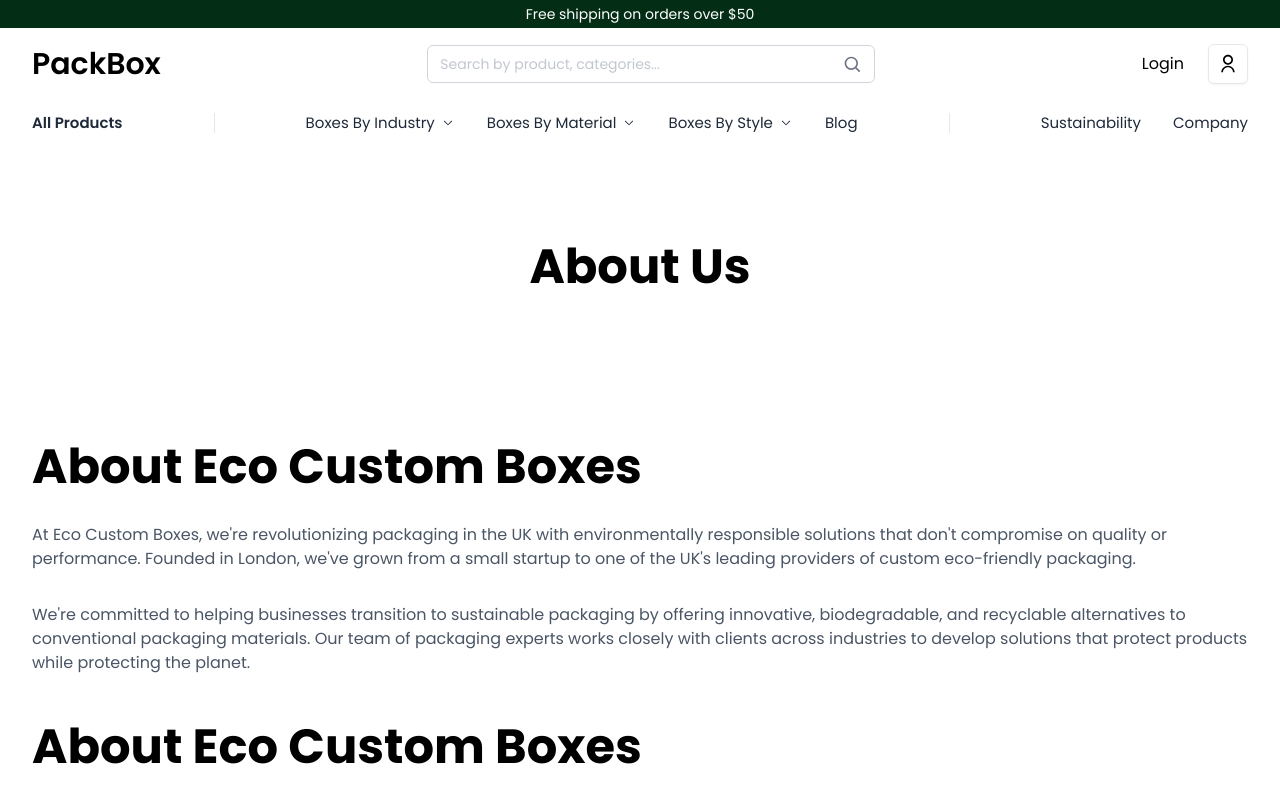
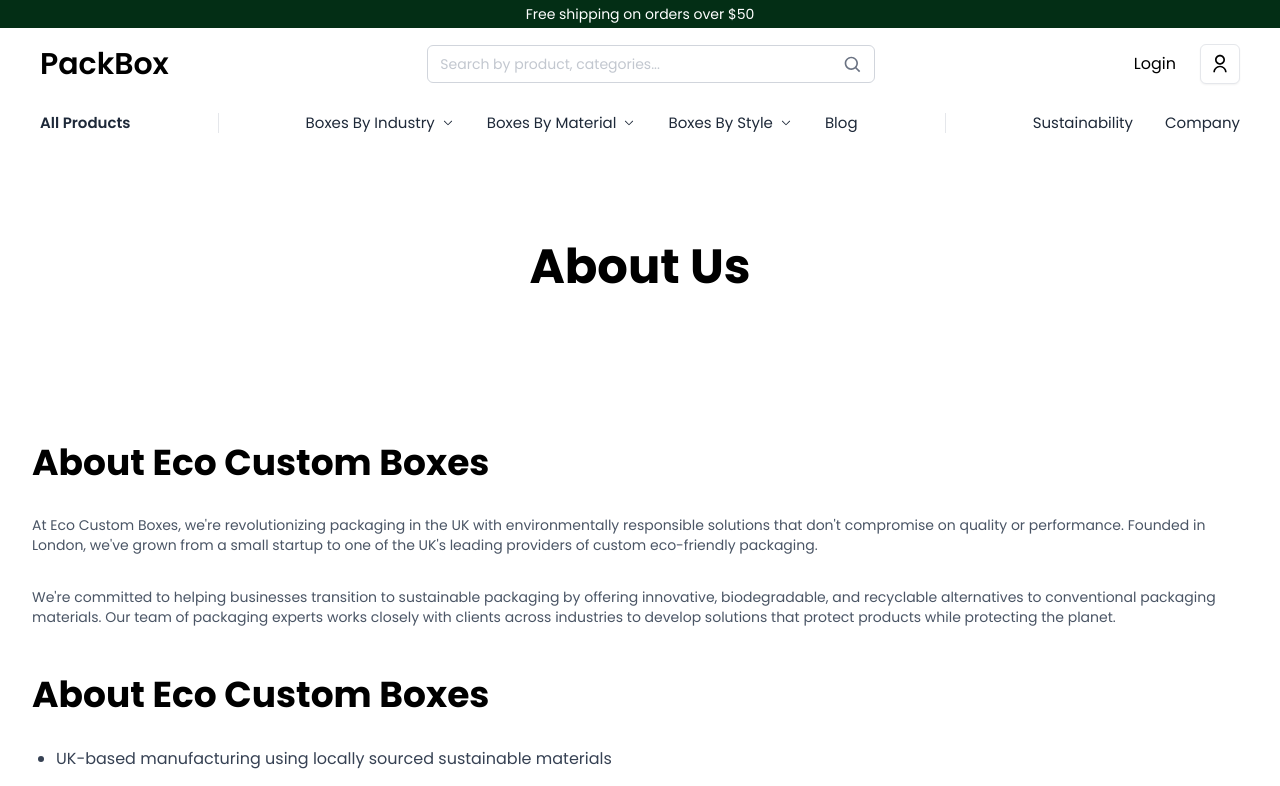
Before and after one commit to alinoumanriaz/packaging-frontend, a Next.js app: page /pages/about-us in a window 1280 px wide. Shown: the top 786 px of the page. Built offline with nearby package versions, Linux system fonts and the light colour scheme; no server answers.

Commit message:
update frontend ui

```diff
--- a/src/app/page.tsx
+++ b/src/app/page.tsx
@@ -10,7 +10,7 @@ import StyleBoxesSection from "@/components/home-components/StyleBoxesSection";
 
 export default function Home() {
   return (
-    <div className="flex-col space-y-24 mb-20">
+    <div className="flex-col space-y-16 md:space-y-24 mb-20">
       <HeroBanner />
       <MaterialBoxesSection />
       <IndustryBoxesSection />
--- a/src/components/Header.tsx
+++ b/src/components/Header.tsx
@@ -64,16 +64,16 @@ const Header = () => {
   return (
     <header className="relative">
       {/* top header */}
-      <div className="bg-green-950 text-sm text-white text-center py-1 px-4 w-full">
+      <div className="bg-green-950 text-xs md:text-sm text-white text-center py-1 px-4 w-full">
         Free shipping on orders over $50
       </div>
 
       {/* main header */}
       <div className="w-full flex justify-center items-center">
-        <div className="w-full px-4 md:px-6 lg:px-8 flex justify-between items-center py-3 md:py-4">
+        <div className="w-full px-4 md:px-6 lg:px-10 flex justify-between items-center py-3 md:py-4 ">
           {/* Mobile menu button */}
           <button
-            className="md:hidden p-2"
+            className="md:hidden w-9 h-9 md:w-10 md:h-10 border border-gray-200 flex justify-center items-center bg-white shadow-xs rounded-md hover:bg-gray-50 transition"
             onClick={toggleMobileMenu}
             aria-label="Toggle menu"
           >
@@ -117,7 +117,6 @@ const Header = () => {
             )}
             <button
               className="w-9 h-9 md:w-10 md:h-10 border border-gray-200 flex justify-center items-center bg-white shadow-xs rounded-md hover:bg-gray-50 transition"
-              aria-label="Shopping cart"
             >
               <RiUserLine className="size-5" />
               <span className="sr-only">User</span>
@@ -128,7 +127,7 @@ const Header = () => {
 
       {/* Desktop navbar */}
       <div className="hidden md:flex w-full justify-center items-center">
-        <div className="w-full px-6 lg:px-8 flex justify-between items-center text-[15px] text-gray-800">
+        <div className="w-full px-6 lg:px-10 flex justify-between items-center text-[15px] text-gray-800">
           <Link href={"/pages/category"} className="font-semibold hover:text-green-700 transition py-3">
             All Products
           </Link>
@@ -186,7 +185,7 @@ const Header = () => {
 
       {/* Mobile menu */}
       {mobileMenuOpen && (
-        <div className="md:hidden bg-white border-b shadow-sm">
+        <div className="md:hidden w-full bg-white border-b shadow-sm">
           <div className="px-4 py-3">
             {/* Mobile search */}
             <div className="relative mb-4">
--- a/src/components/RequestQuote.tsx
+++ b/src/components/RequestQuote.tsx
@@ -43,15 +43,15 @@ export default function RequestQuote() {
 
   return (
     <div className="w-full py-6 rounded-lg">
-      <div className="">
-        <div>
-          <h1 className="text-2xl font-bold mb-6">Request Quote</h1>
-          <p className="text-gray-600 mb-6">
+      <div className=" w-full">
+        <div className="w-full">
+          <h1 className="text-2xl font-bold md:mb-6 mb-2">Request Quote</h1>
+          <p className="text-gray-600 mb-6 text-sm">
             Fill out the form below to get a personalized quote
           </p>
 
           <form onSubmit={handleSubmit}>
-            <div className="mb-4 flex">
+            <div className="mb-4 flex flex-col md:flex-row">
               <InputBox
                 type="text"
                 name="fullName"
@@ -78,7 +78,7 @@ export default function RequestQuote() {
               />
             </div>
 
-            <div className="mb-4">
+            <div className="mb-4 flex">
               <InputBox
                 name="quantity"
                 type="number"
@@ -93,7 +93,7 @@ export default function RequestQuote() {
 
             <h2 className="text-xl font-bold mb-4">Product Specifications</h2>
 
-            <div className="mb-4 flex justify-between items-center space-x-2">
+            <div className="mb-4 flex justify-between items-center space-y-2 md:space-x-2 md:space-y-0 md:flex-row flex-col">
                 <select
                   id="gallantBox"
                   name="boxStyle"
--- a/src/components/Titles.tsx
+++ b/src/components/Titles.tsx
@@ -9,8 +9,8 @@ interface titleProps {
 
 const Titles = ({ title, subtitle, paragraph, className }: titleProps) => {
   return (
-    <div className={`text-center ${className} flex flex-col space-y-4`}>
-      <h2 className="md:text-5xl text-3xl font-extrabold ">{title}</h2>
+    <div className={`text-center ${className} flex flex-col space-y-1 md:space-y-4 text-sm`}>
+      <h2 className="md:text-4xl text-2xl font-extrabold ">{title}</h2>
       <h3 className="text-gray-600">{subtitle}</h3>
       <p className="text-gray-600">{paragraph}</p>
     </div>
--- a/src/components/home-components/HeroBanner.tsx
+++ b/src/components/home-components/HeroBanner.tsx
@@ -3,7 +3,7 @@ import Image from 'next/image';
 
 const HeroBanner = () => {
   return (
-    <div className=" w-full pt-4 flex justify-center items-center h-[calc(100dvh-100px)] md:h-[calc(100dvh-160px)] ">
+    <div className=" w-full md:pt-4 flex justify-center items-center h-[calc(100dvh-100px)] md:h-[calc(100dvh-160px)] ">
       <div className="w-[95%] bg-[#f1eee3] rounded-2xl h-full overflow-hidden">
         <Image
         className="w-full h-full"
```
Also changed, not shown: public/home/original-ac33d379ea31eb8fe0043e0f5e44adf1.webp (added), public/home/original-dbf5abb4514bdf50de59c6011bd9c3d8.webp (added).
